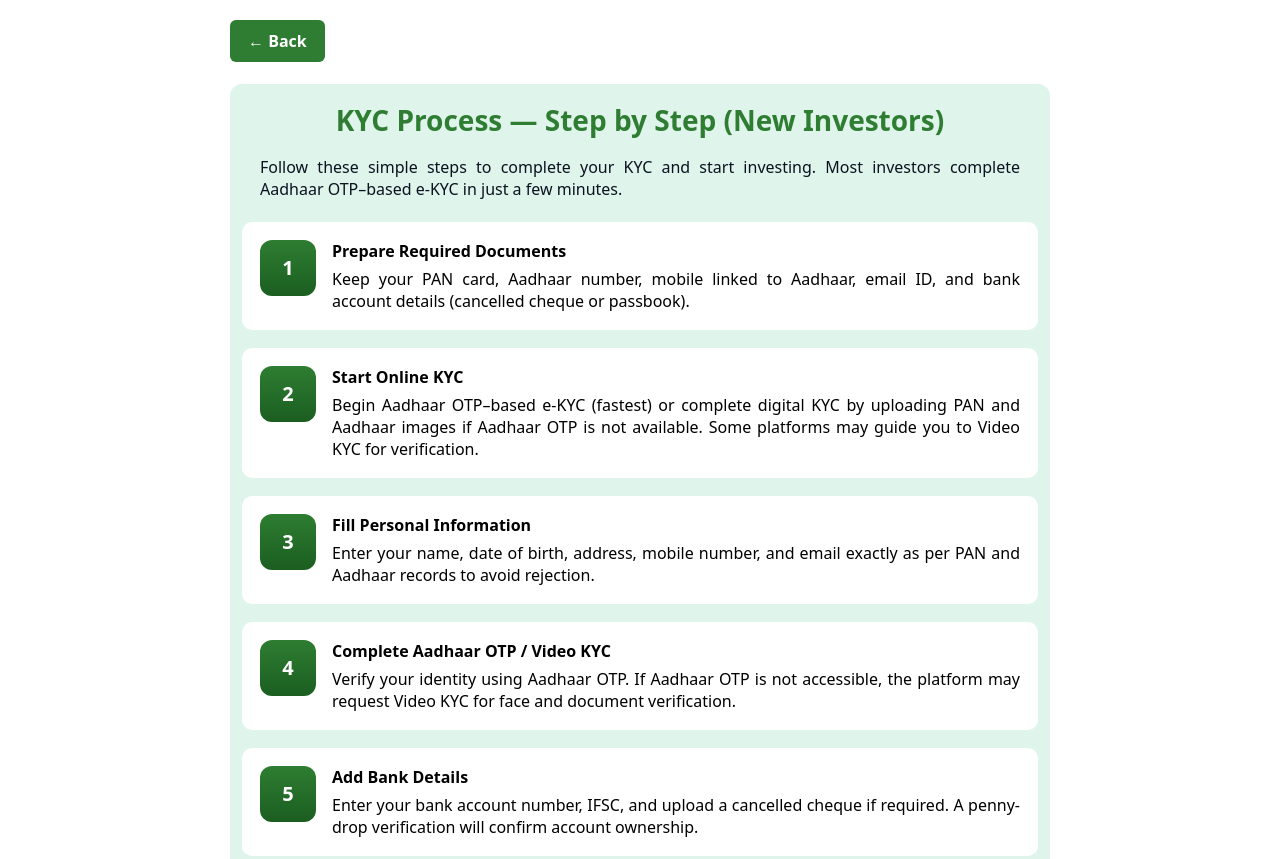
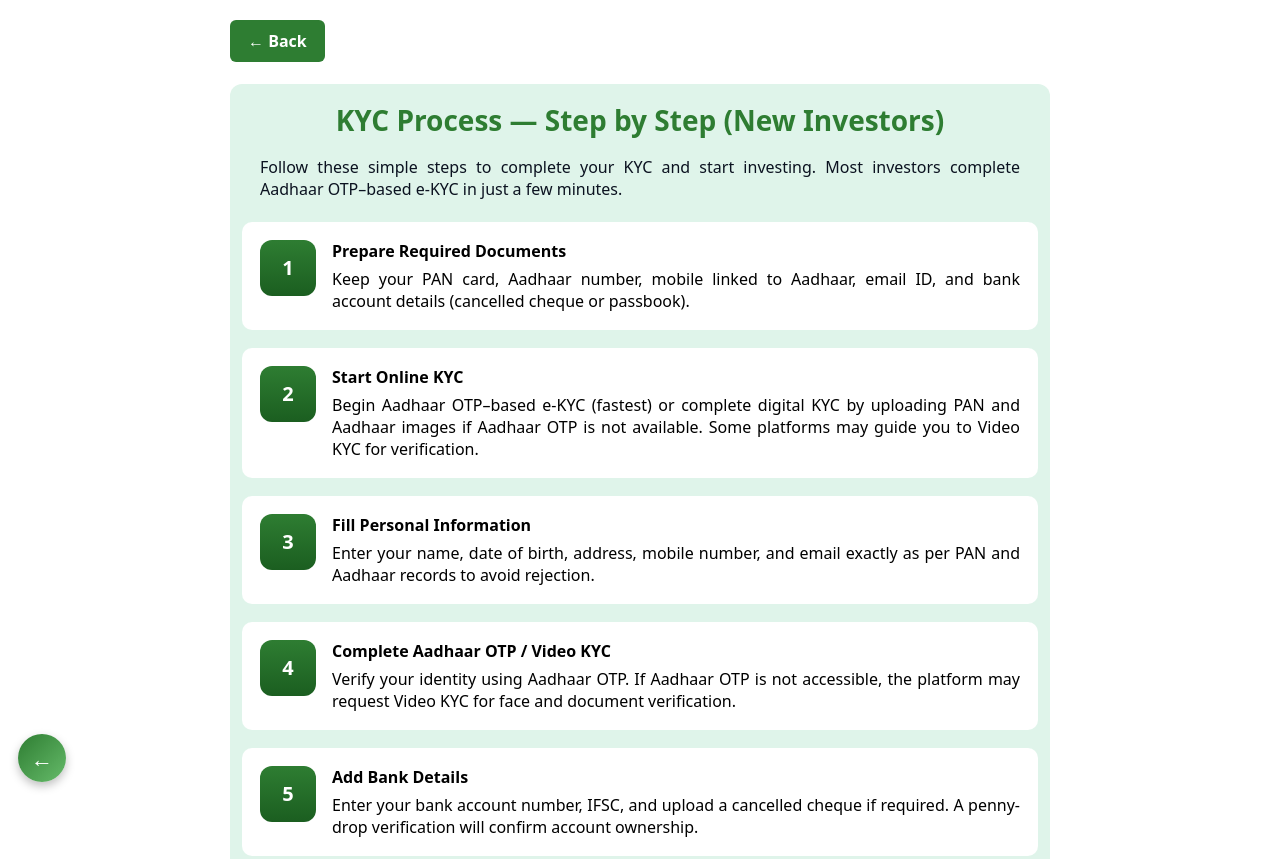
Before and after one commit to rethna1/fintrust71, a plain HTML site: page index.html in a window 1280 px wide. Shown: the top 859 px of the page. Drawn offline with Linux system fonts and the light colour scheme.

Commit message:
Update index.html

```diff
--- a/index.html
+++ b/index.html
@@ -193,6 +193,34 @@
     </div>
   </section>
 </div>
+  <!-- Floating Round Back Button -->
+<a href="https://rethna1.github.io/fintrust60/" class="round-back-btn" title="Back to Main Page">←</a>
+
+<style>
+.round-back-btn {
+  position: fixed;
+  bottom: 18px;
+  left: 18px;
+  width: 48px;
+  height: 48px;
+  border-radius: 50%;
+  background: linear-gradient(135deg, #2e7d32, #66bb6a);
+  color: #fff;
+  font-size: 22px;
+  font-weight: bold;
+  display: flex;
+  align-items: center;
+  justify-content: center;
+  text-decoration: none;
+  box-shadow: 0 4px 10px rgba(0,0,0,0.25);
+  z-index: 9999;
+  transition: all 0.25s ease;
+}
+.round-back-btn:hover {
+  transform: scale(1.1);
+  background: linear-gradient(135deg, #1b5e20, #81c784);
+}
+</style>
 
 </body>
 </html>
```
